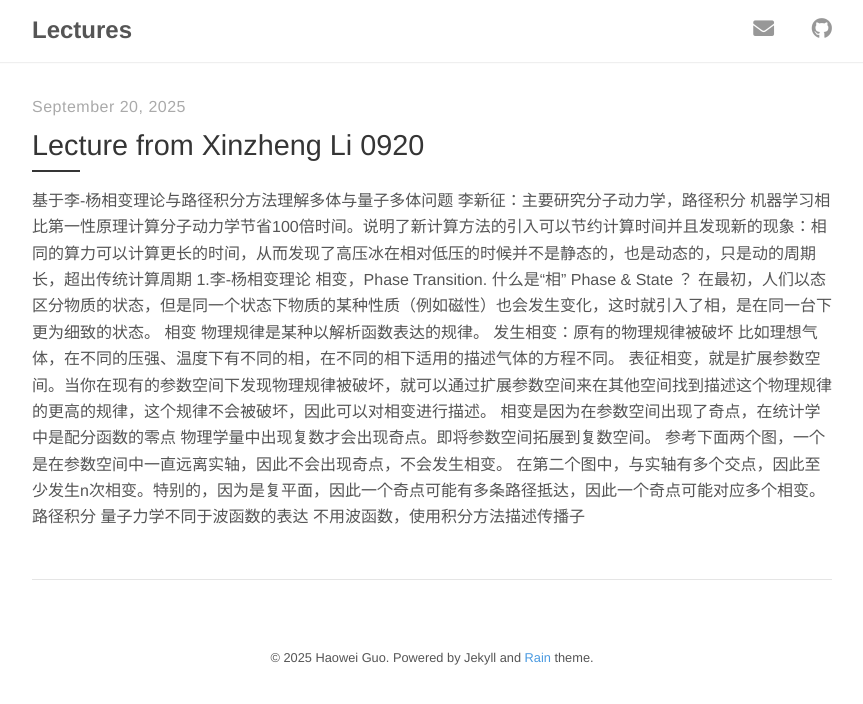
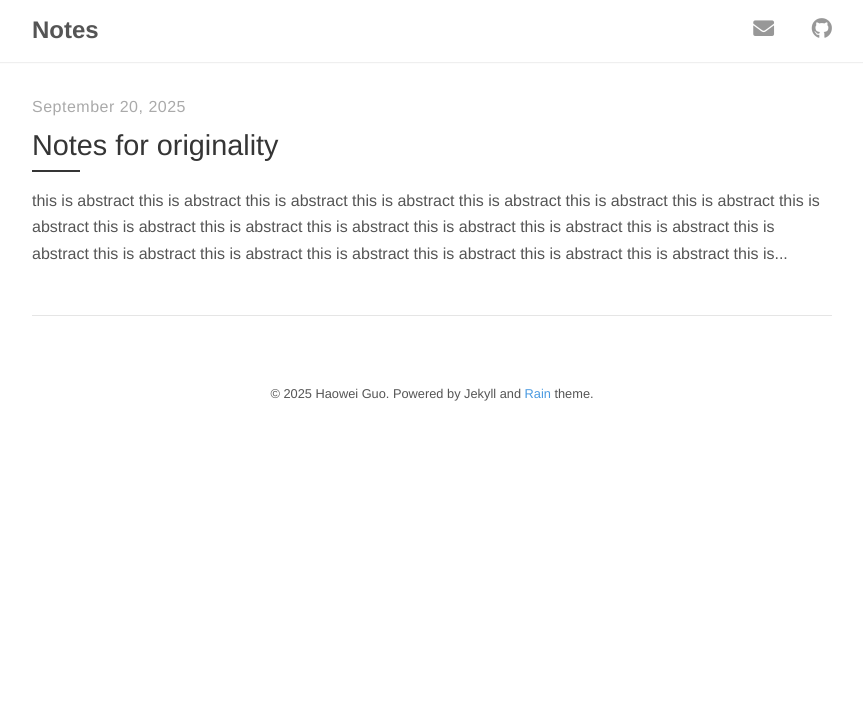
Before and after one commit to Hwei-esay/Notes, a Jekyll site: the page built from index.html, in a window 1280 px wide. Shown: the top 704 px of the page, without its empty margins (208-1071 px from the left). Built offline with Jekyll 4.4.1, drawn with Linux system fonts in a browser that asks for light colours; nearby versions of some CDN libraries; the list of posts is cut into pages by our own code.

Commit message:
customize config

```diff
--- a/_config.yml
+++ b/_config.yml
@@ -1,6 +1,6 @@
 # Site settings
-title:          Lectures
-description:    "Collection of lecture reports."
+title:          Notes
+description:    "Collection of literature notes."
 #url:            https://github.com/inelaah/rain
 
 # Author
--- a/_posts/2025-09-20-Lecture-Xinzheng-Li.md
+++ b/_posts/2025-09-20-Lecture-Xinzheng-Li.md
@@ -1,41 +1,9 @@
 ---
 layout: post
-title: "Lecture from Xinzheng Li 0920"
+title: "Notes for originality "
 author: "Haowei"
-abstract: 主要讨论相变的定义和判断
+summary_separator: "<!--more-->"  # 这里设置了摘要停止的字符
 ---
-![img_2.png](./images/img0920/Lecture.jpg)
+this is abstract this is abstract this is abstract this is abstract this is abstract this is abstract this is abstract this is abstract this is abstract this is abstract this is abstract this is abstract this is abstract this is abstract this is abstract this is abstract this is abstract this is abstract <!--more-->
 
-## 基于李-杨相变理论与路径积分方法理解多体与量子多体问题
-
-李新征：主要研究分子动力学，路径积分
-
-机器学习相比第一性原理计算分子动力学节省100倍时间。说明了新计算方法的引入可以节约计算时间并且发现新的现象：相同的算力可以计算更长的时间，从而发现了高压冰在相对低压的时候并不是静态的，也是动态的，只是动的周期长，超出传统计算周期
-
-### 1.李-杨相变理论
-
-相变，**Phase** Transition. 什么是“相”
-
-Phase & State ？ 在最初，人们以态区分物质的状态，但是同一个状态下物质的某种性质（例如磁性）也会发生变化，这时就引入了相，是在同一台下更为细致的状态。
-
-#### 相变
-
-**物理规律是某种以解析函数表达的规律。**
-
-发生相变：原有的物理规律被破坏 比如理想气体，在不同的压强、温度下有不同的相，在不同的相下适用的描述气体的方程不同。
-
-表征**相变**，就是扩展参数空间。当你在现有的参数空间下发现物理规律被破坏，就可以通过扩展参数空间来在其他空间找到描述这个物理规律的更高的规律，这个规律不会被破坏，因此可以对相变进行描述。
-
-
-相变是因为在参数空间出现了*奇点*，在统计学中是配分函数的零点 物理学量中出现**复数**才会出现奇点。即将参数空间拓展到复数空间。
-
-参考下面两个图，一个是在参数空间中一直远离实轴，因此不会出现奇点，不会发生相变。 在第二个图中，与实轴有多个交点，因此至少发生n次相变。特别的，因为是复平面，因此一个奇点可能有多条路径抵达，因此一个奇点可能对应多个相变。
-
-![img.png](./images/img0920/img.png)
-
-![img_1.png](./images/img0920/img_1.png)
-
-## 路径积分
-量子力学不同于波函数的表达
-
-不用波函数，使用积分方法描述传播子
+this is abstract this is abstract this is abstract this is abstract this is abstract this is abstract this is abstract this is abstract this is abstract this is abstract this is abstract this is abstract this is abstract this is abstract this is abstract this is abstract this is abstract this is abstract this is abstract this is abstract this is abstract this is abstract this is abstract this is abstract this is abstract this is abstract this is abstract this is abstract
```
Also changed, not shown: images/img0920/Lecture.jpg (deleted), images/img0920/img.png (deleted), images/img0920/img_1.png (deleted), images/img0920/img_2.png (deleted), images/screenshot.png (deleted).
